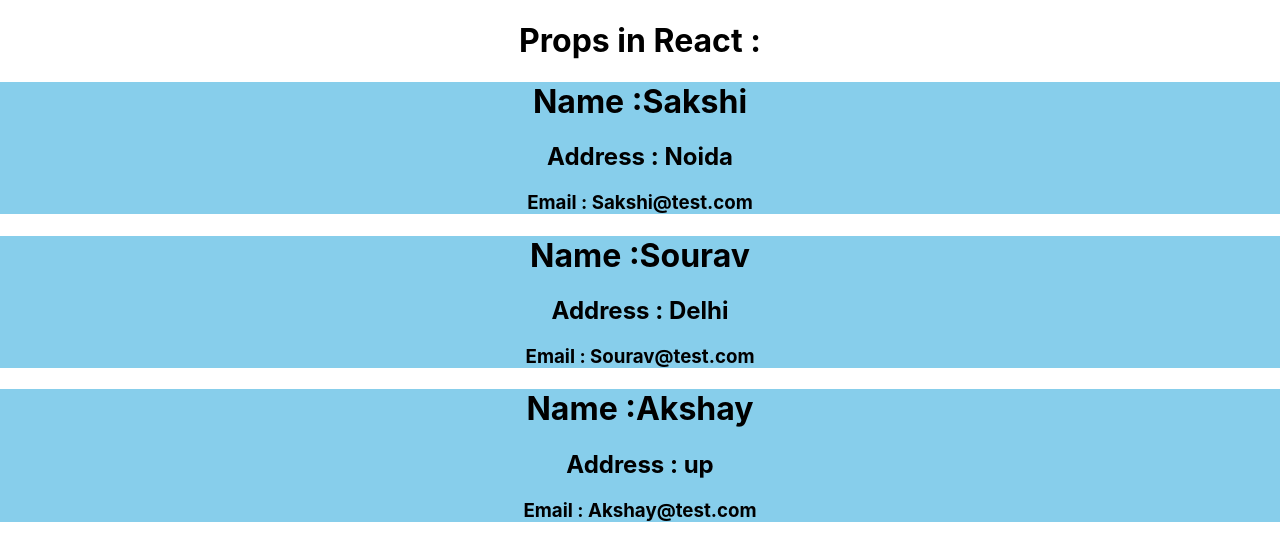
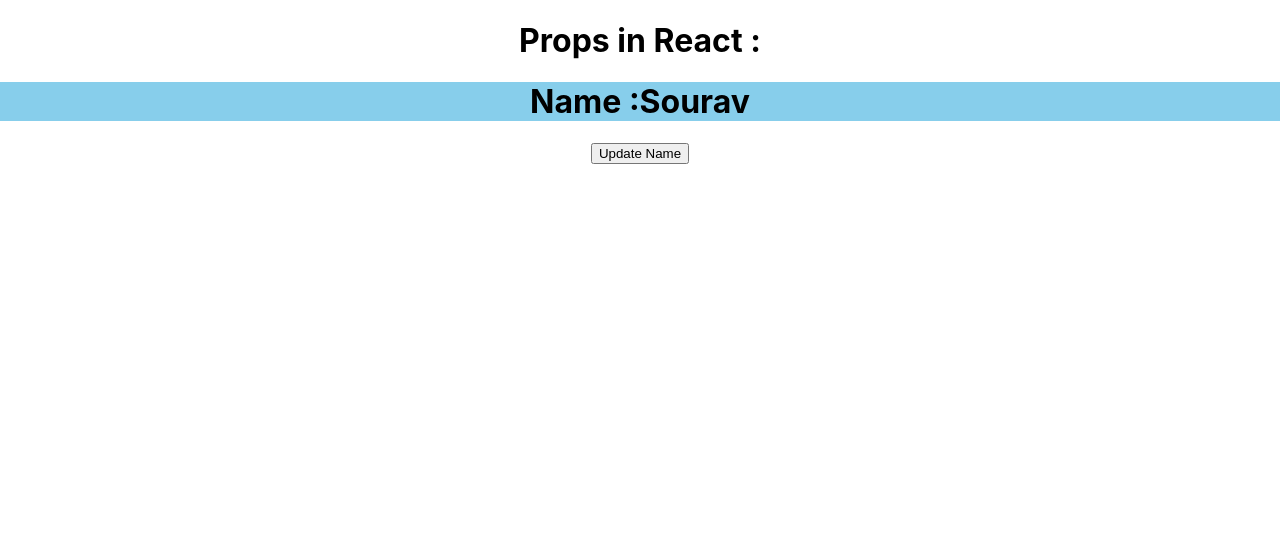
Before and after one commit to kumarsourav10/React-js-basic-to-high, a React (Create React App) app in the folder blog/: page / in a window 1280 px wide. Shown: the top 560 px of the page. Built offline with nearby package versions, Linux system fonts and the light colour scheme.

Commit message:
this is how you can change your name is prop

```diff
--- a/blog/src/App.js
+++ b/blog/src/App.js
@@ -1,14 +1,17 @@
+import React,{useState} from 'react'
 // import logo from './logo.svg';
 import './App.css';
 import Student from './Student';
 
 function App() {
+  const[name, setname] = useState("Sourav")
   return(
     <div className="App">
       <h1>Props in React :</h1>
-      <Student name={"Sakshi"} email="Sakshi@test.com"  address="Noida"/>
-      <Student name={"Sourav"} email="Sourav@test.com" address="Delhi"/>
-      <Student name={"Akshay"} email="Akshay@test.com"  address="up"/>
+      <Student name={name} />
+      <button onClick={()=>{setname("Pandit")}} >Update Name</button>
+      {/* <Student name={"Sourav"} email="Sourav@test.com" address="Delhi"/>
+      <Student name={"Akshay"} email="Akshay@test.com"  address="up"/> */}
     </div>
   )
 }
--- a/blog/src/Student.js
+++ b/blog/src/Student.js
@@ -5,8 +5,7 @@ function Student(props)
     return(
     <div style={{backgroundColor: "skyblue"}}>
         <h1>Name :{props.name}</h1>
-        <h2>Address : {props.address}</h2>
-        <h3>Email : {props.email}</h3>
+
     </div>
     )
 }
```
